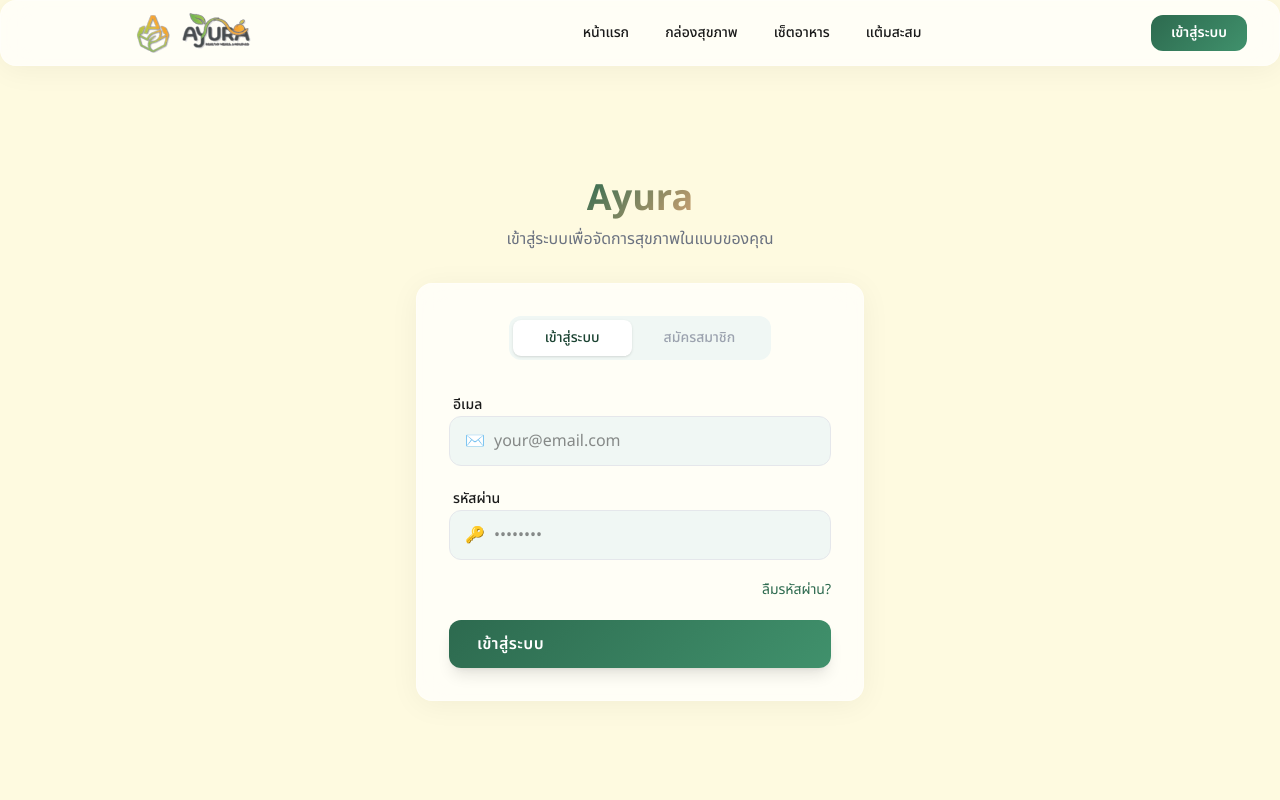
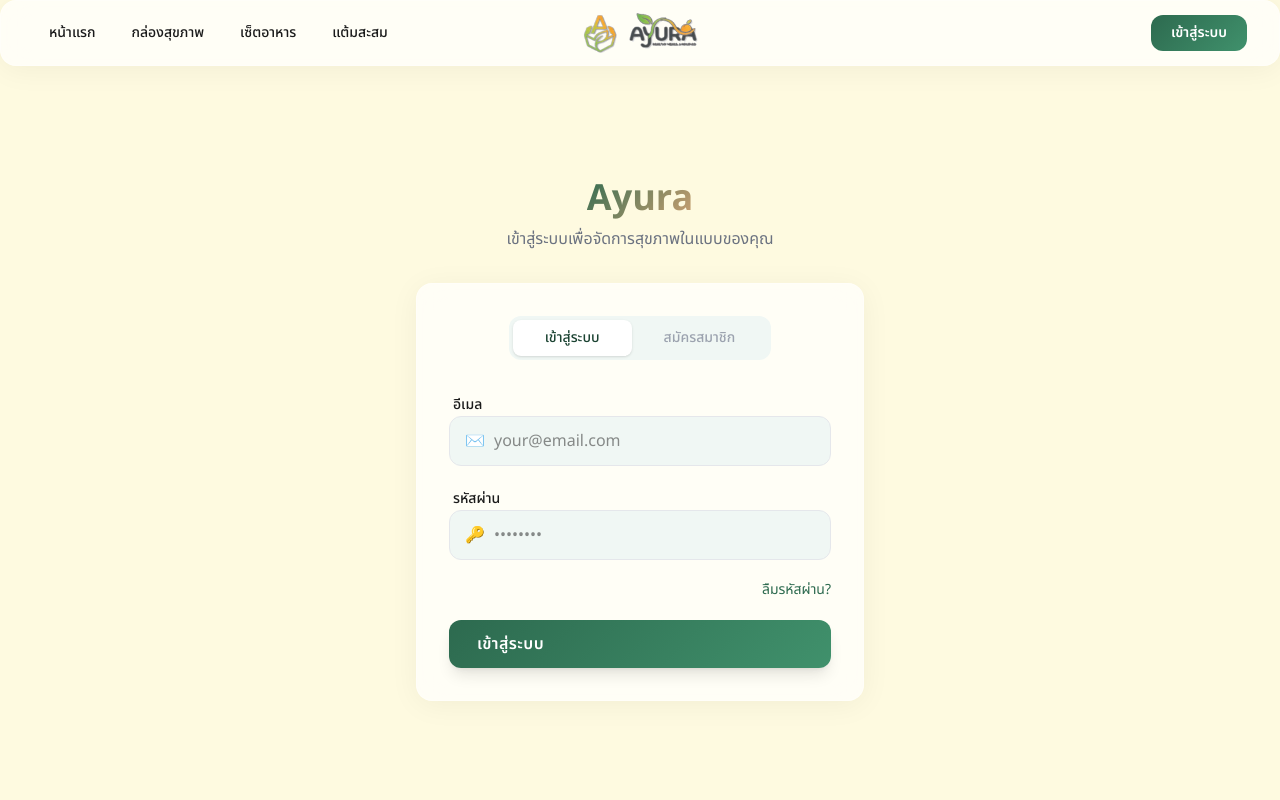
Before and after one commit to MarumaSan/ayura, a Next.js app: page /login in a window 1280 px wide. Shown: the top 800 px of the page. Built offline with nearby package versions, Linux system fonts and the light colour scheme.

Commit message:
style: Center logo in navbar

```diff
--- a/src/components/Navbar.tsx
+++ b/src/components/Navbar.tsx
@@ -166,9 +166,9 @@
         <>
             <nav className="fixed top-0 left-0 right-0 z-50 glass-card border-b border-white/20">
                 <div className="max-w-7xl mx-auto px-4 sm:px-6 lg:px-8">
-                    <div className="flex items-center justify-between h-16">
-                        {/* Logo */}
-                        <Link href="/" className="flex items-center gap-2 group">
+                    <div className="flex items-center justify-center h-16 relative">
+                        {/* Logo - Centered */}
+                        <Link href="/" className="flex items-center gap-2 group absolute left-1/2 -translate-x-1/2">
                             <Image
                                 src="/logo.svg"
                                 alt="Ayura"
@@ -179,8 +179,8 @@
                             />
                         </Link>
 
-                        {/* Desktop Nav */}
-                        <div className="hidden md:flex items-center gap-1">
+                        {/* Desktop Nav - Left */}
+                        <div className="hidden md:flex items-center gap-1 mr-auto">
                             {visibleNavLinks.map((link) => (
                                 <Link
                                     key={link.href}
@@ -193,8 +193,8 @@
                             ))}
                         </div>
 
-                        {/* CTA Button & Profile Dropdown (desktop) */}
-                        <div className="hidden md:flex items-center gap-4 relative">
+                        {/* CTA Button & Profile Dropdown (desktop) - Right */}
+                        <div className="hidden md:flex items-center gap-4 relative ml-auto">
                             {isLoggedIn ? (
                                 <>
                                     {/* Wallet Bubble */}
@@ -324,10 +324,10 @@
                             )}
                         </div>
 
-                        {/* Mobile Hamburger */}
+                        {/* Mobile Hamburger - Absolute Right */}
                         <button
                             onClick={() => setIsOpen(!isOpen)}
-                            className="md:hidden p-2 rounded-lg hover:bg-[var(--color-primary)]/10 transition-colors"
+                            className="md:hidden p-2 rounded-lg hover:bg-[var(--color-primary)]/10 transition-colors absolute right-0"
                             aria-label="Toggle menu"
                         >
                             <div className="w-5 h-4 flex flex-col justify-between">
```
